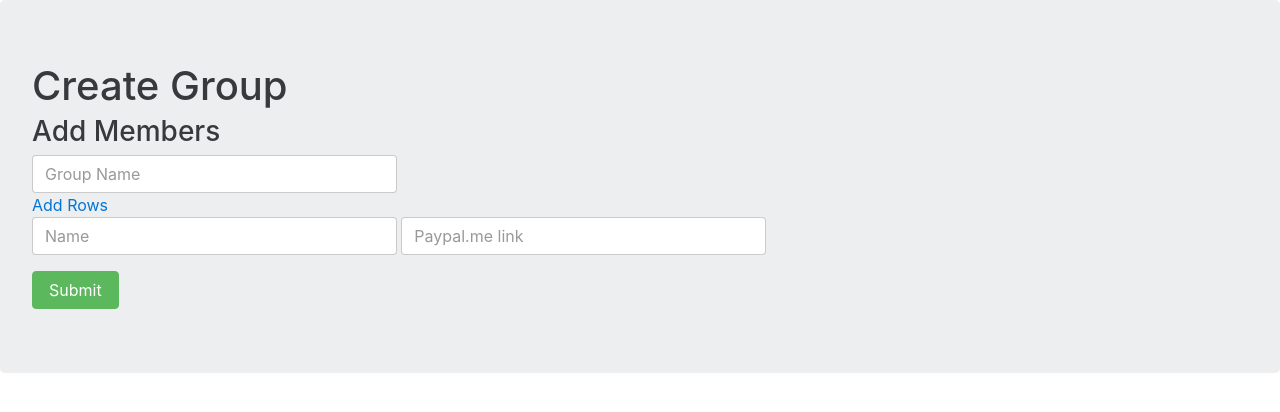
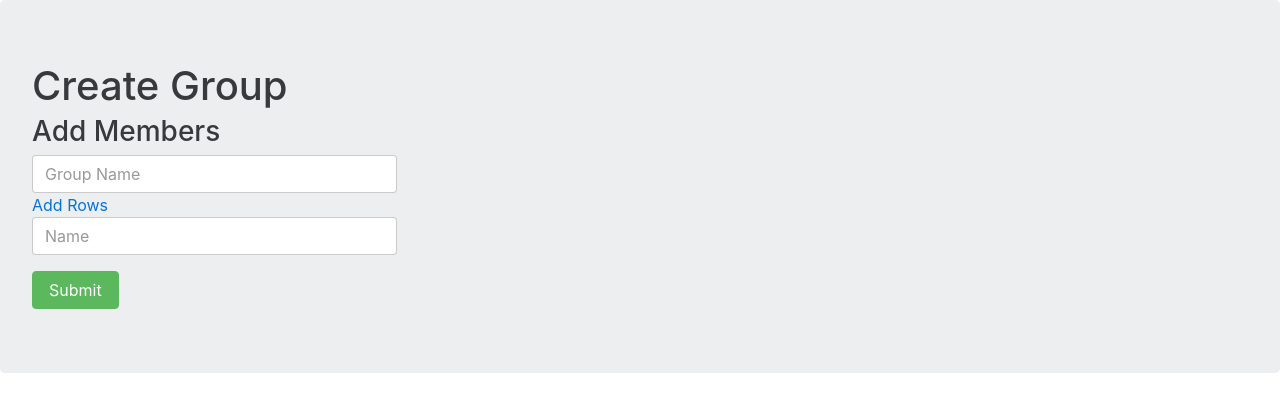
Before and after one commit to RoryCrispin/KittyJar, a PHP site: page /newGroup.php in a window 1280 px wide. Shown: the top 412 px of the page. Run offline with PHP 8.4, Linux system fonts and the light colour scheme; some libraries are stand-ins or nearby versions.

Commit message:
New groups now sync to the database

```diff
--- a/newGroup.php
+++ b/newGroup.php
@@ -30,14 +30,13 @@
 
                 <div class="MemberRow"><input type="text" class="field name form-control shortTextBox" name="dynamic[]"
                                               value=""
-                                              placeholder="Name"/> <input type="text"
-                                                                          class="field paypal form-control shortTextBox"
-                                                                          name="dynamic[]" value=""
-                                                                          placeholder="Paypal.me link"/></div>
-            </div>
-            <input name="submit" type="button" class="submit btn btn-success inline" value="Submit">
+                                              placeholder="Name"/>
+                </div>
         </form>
+
     </div>
+    <input name="submit" type="button" class="submit btn btn-success inline" value="Submit">
+
 
     <script>
         $(document).ready(function () {
@@ -45,8 +44,7 @@
 
             $('#add').click(function () {
                 $('<div class ="MemberRow"><input type="text" class="field name form-control shortTextBox" name="dynamic[]" value="" ' +
-                    'placeholder="Name"  /> <input type="text" class="field paypal form-control shortTextBox" name="dynamic[]" ' +
-                    'value="" placeholder="Paypal.me link"  /> </div>    ').fadeIn('slow').appendTo('.inputs');
+                    'placeholder="Name"  />  </div>    ').fadeIn('slow').appendTo('.inputs');
 
             });
 
@@ -60,8 +58,7 @@
                 $.each($('.MemberRow'), function () {
                     console.log(this);
                     var nameBox = this.getElementsByClassName("name");
-                    var paypalBox = this.getElementsByClassName("paypal");
-                    people.push({ name: $(nameBox).val(), groupName: $(groupnameBox).val(), paypal: $(paypalBox).val()});
+                    people.push($(nameBox).val());
 
                 });
 
@@ -72,7 +69,7 @@
                 $.ajax({
                     url: "registerGroup.php",
 //                    data: "people=" + JSON.stringify(people),
-                    data: {people : JSON.stringify(people), groupname : "bob"},
+                    data: {people: JSON.stringify(people), groupname: $(groupnameBox).val()},
 
                     type: 'post',
                     success: function (people) {
```
Also changed, not shown: registerGroup.php (+32 -7 lines).
